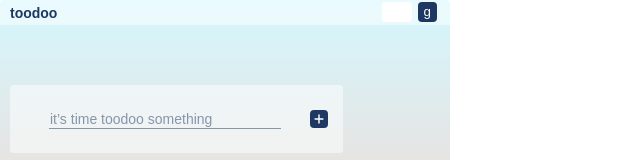
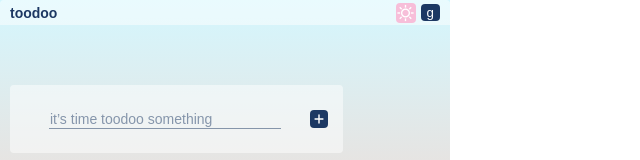
Before and after one commit to piperbacker/toodoo-chrome-ext, a React (Create React App) app: page / in a window 1280 px wide. Shown: the top 160 px of the page, without its empty margins (0-640 px from the left). Built offline with nearby package versions, Linux system fonts and the light colour scheme; a web font is replaced by a local one.

Commit message:
color palettes

```diff
--- a/package.json
+++ b/package.json
@@ -2,6 +2,7 @@
   "name": "toodoo-ext",
   "version": "0.1.0",
   "private": true,
+  "homepage": "./",
   "dependencies": {
     "@hello-pangea/dnd": "^16.5.0",
     "@testing-library/jest-dom": "^5.17.0",
@@ -23,7 +24,7 @@
   },
   "scripts": {
     "start": "react-scripts start",
-    "build": "react-scripts build",
+    "build": "react-scripts build && cp public/manifest.json build/",
     "test": "react-scripts test",
     "eject": "react-scripts eject"
   },
--- a/public/index.html
+++ b/public/index.html
@@ -3,12 +3,12 @@
 
 <head>
   <meta charset="utf-8" />
-  <link rel="icon" href="%PUBLIC_URL%/favicon.ico" />
+  <link rel="icon" href="favicon.ico" />
   <meta name="viewport" content="width=device-width, initial-scale=1" />
   <meta name="theme-color" content="#000000" />
   <meta name="description" content="Web site created using create-react-app" />
-  <link rel="apple-touch-icon" href="%PUBLIC_URL%/logo192.png" />
-  <link rel="manifest" href="%PUBLIC_URL%/manifest.json" />
+  <link rel="apple-touch-icon" href="logo192.png" />
+  <link rel="manifest" href="manifest.json" />
   <link href="https://fonts.googleapis.com/css2?family=Material+Symbols+Outlined" rel="stylesheet" />
   <title>React App</title>
 </head>
--- a/src/App.css
+++ b/src/App.css
@@ -7,18 +7,6 @@
   --border-radius: 4px;
   --main-font: "Amiko", sans-serif;
 }
-
-/* [data-color-theme="space"] {
-  --main-color-transparent: #ffffff26;
-  --main-color: #25095d;
-  --secondary-color: #b03045;
-  --main-text-color: white;
-  --gradient: radial-gradient(
-    circle at bottom center,
-    var(--secondary-color),
-    var(--main-color) 80%
-  );
-} */
 
 [data-color-theme="Sunrise"] {
   --main-color-transparent: #ffffff80;
@@ -32,20 +20,19 @@
 [data-color-theme="Daylight"] {
   --main-color-transparent: #fff1b480;
   --main-color: #fff1b4;
-  --secondary-color: #95daff;
+  --secondary-color: #68d0d6;
   --main-text-color: #08834f;
   --main-text-color-transparent: #08834f80;
   --gradient: linear-gradient(#ffe573, #bbfdfb 15%, #a2deff, #d4f7fe 80%);
 }
 
-/* TODO PB edit colors, identical to daylight */
 [data-color-theme="Sunset"] {
-  --main-color-transparent: #fff1b480;
-  --main-color: #fff1b4;
-  --secondary-color: #95daff;
-  --main-text-color: #08834f;
-  --main-text-color-transparent: #08834f80;
-  --gradient: linear-gradient(#ffe573, #bbfdfb 15%, #a2deff, #d4f7fe 80%);
+  --main-color-transparent: #fdf74c80;
+  --main-color: #fdf74c;
+  --secondary-color: #ef843f;
+  --main-text-color: #b63c47;
+  --main-text-color-transparent: #b63c4780;
+  --gradient: linear-gradient(#fdf74c, #fad042 15%, #ef843f, #b63c47 80%);
 }
 
 [data-color-theme="Night"] {
@@ -62,7 +49,6 @@
   height: 550px;
   text-align: left;
   font-size: 12px;
-  border-radius: var(--border-radius);
   font-family: var(--main-font);
   background: var(--gradient);
   color: var(--main-text-color);
@@ -137,12 +123,18 @@ ul {
   border-radius: 4px 4px 0 0;
 }
 
-#header button {
-  margin: 0 3px;
+#header button#selected-theme {
+  display: flex;
+  justify-content: center;
+  height: 20px;
+  width: 20px;
+  color: white;
 }
 
 #header .header-btns {
   display: flex;
+  gap: 5px;
+  align-items: center;
   transition: all 200ms ease-out;
 }
 
@@ -158,7 +150,7 @@ ul {
 #header div.all-themes button {
   height: 20px;
   width: 20px;
-  background: var(--main-text-color);
+  color: white;
 }
 
 #header div.all-themes button:hover {
--- a/src/App.tsx
+++ b/src/App.tsx
@@ -33,9 +33,9 @@ interface Theme {
 
 const themes: Theme[] = [
   { name: ThemeName.Sunrise, color: "#f7bed9", icon: "clear_day" },
-  { name: ThemeName.Day, color: "#95daff", icon: "partly_cloudy_day" },
-  { name: ThemeName.Sunset, color: "#be25cc", icon: "wb_twilight" },
-  { name: ThemeName.Night, color: "#0a1423", icon: "moon_stars" },
+  { name: ThemeName.Day, color: "#68d0d6", icon: "partly_cloudy_day" },
+  { name: ThemeName.Sunset, color: "#ef843f", icon: "wb_twilight" },
+  { name: ThemeName.Night, color: "#be25cc", icon: "moon_stars" },
 ];
 
 const tagColors = ["#00A19F", "#A55221", "#628636", "#596700", "#B03045"];
@@ -127,7 +127,7 @@ function App() {
           <div className="themes">
             <button
               id="selected-theme"
-              style={{ background: "var(--main-color)" }}
+              style={{ background: theme.color }}
               title={theme.name}
             >
               <span className="material-symbols-outlined theme-icon">
@@ -136,7 +136,7 @@ function App() {
             </button>
             <div className="all-themes">
               {themes
-                .filter((t) => t !== theme)
+                .filter((t) => t.name !== theme.name)
                 .map((t, index) => (
                   <button
                     onClick={() => setTheme(t)}
```
